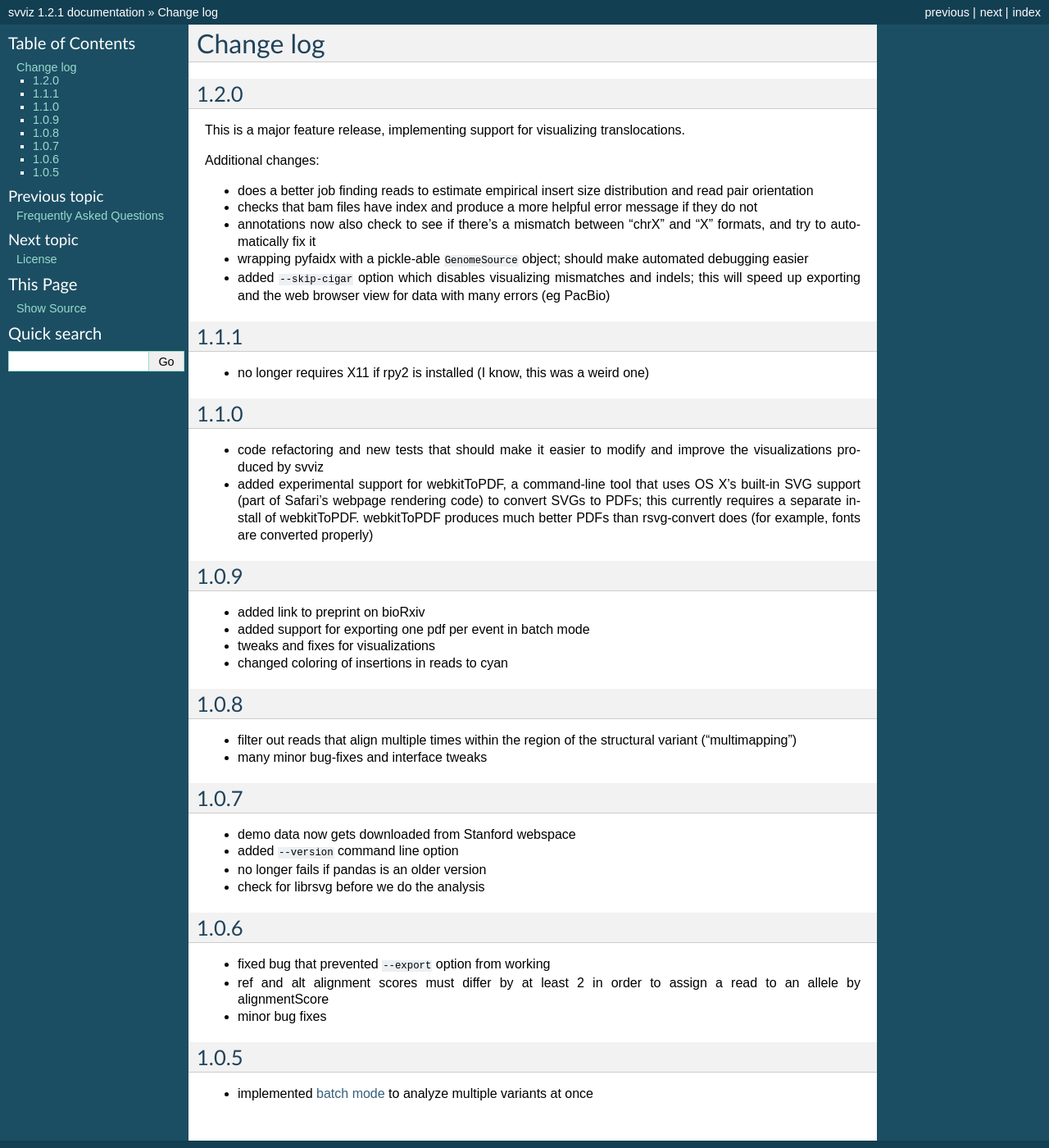
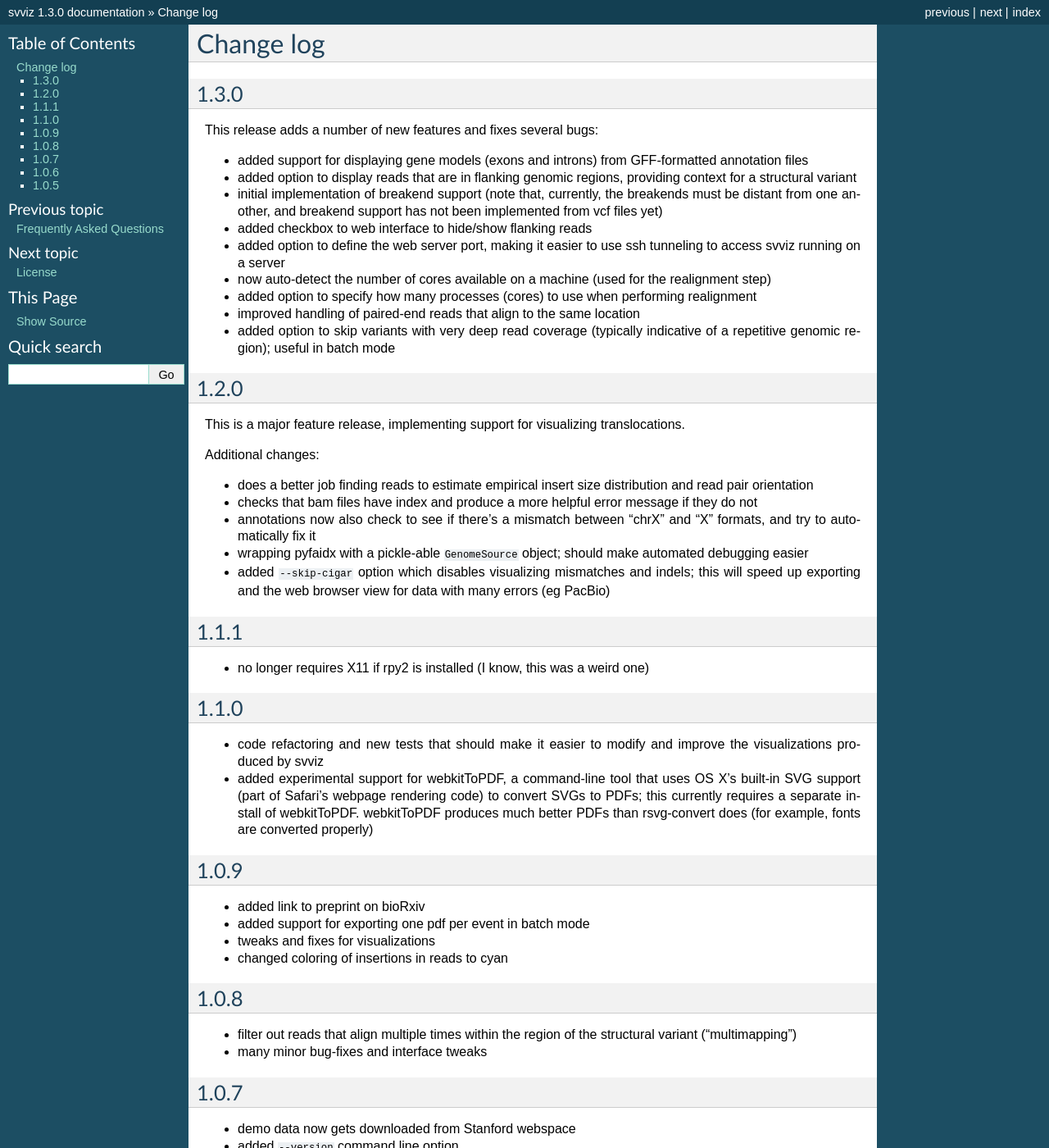
Before and after one commit to svviz/svviz, a Sphinx documentation site: the page built from docs/changelog.rst, in a window 1280 px wide and 1400 px high. Shown: the whole window at 82% size. Built offline with Sphinx 7.4.7, drawn with Linux system fonts in a browser that asks for light colours; some of the changed text lies outside the part shown.

Commit message:
release candidate for 1.3.0

```diff
--- a/docs/changelog.rst
+++ b/docs/changelog.rst
@@ -1,5 +1,20 @@
 Change log
 ==========
+
+1.3.0
+-----
+
+This release adds a number of new features and fixes several bugs:
+
+- added support for displaying gene models (exons and introns) from GFF-formatted annotation files
+- added option to display reads that are in flanking genomic regions, providing context for a structural variant
+- initial implementation of breakend support (note that, currently, the breakends must be distant from one another, and breakend support has not been implemented from vcf files yet)
+- added checkbox to web interface to hide/show flanking reads
+- added option to define the web server port, making it easier to use ssh tunneling to access svviz running on a server
+- now auto-detect the number of cores available on a machine (used for the realignment step)
+- added option to specify how many processes (cores) to use when performing realignment
+- improved handling of paired-end reads that align to the same location
+- added option to skip variants with very deep read coverage (typically indicative of a repetitive genomic region); useful in batch mode
 
 1.2.0
 -----
--- a/docs/conf.py
+++ b/docs/conf.py
@@ -55,9 +55,9 @@ copyright = u'2015, Noah Spies'
 #
 # The short X.Y version.
 
-version = "1.2.1"
+version = "1.3.0"
 # The full version, including alpha/beta/rc tags.
-release = "1.2.1"
+release = "1.3.0"
 
 # The language for content autogenerated by Sphinx. Refer to documentation
 # for a list of supported languages.
--- a/src/svviz/__init__.py
+++ b/src/svviz/__init__.py
@@ -1 +1 @@
-__version__ = "1.2.1"
+__version__ = "1.3.0"
```
